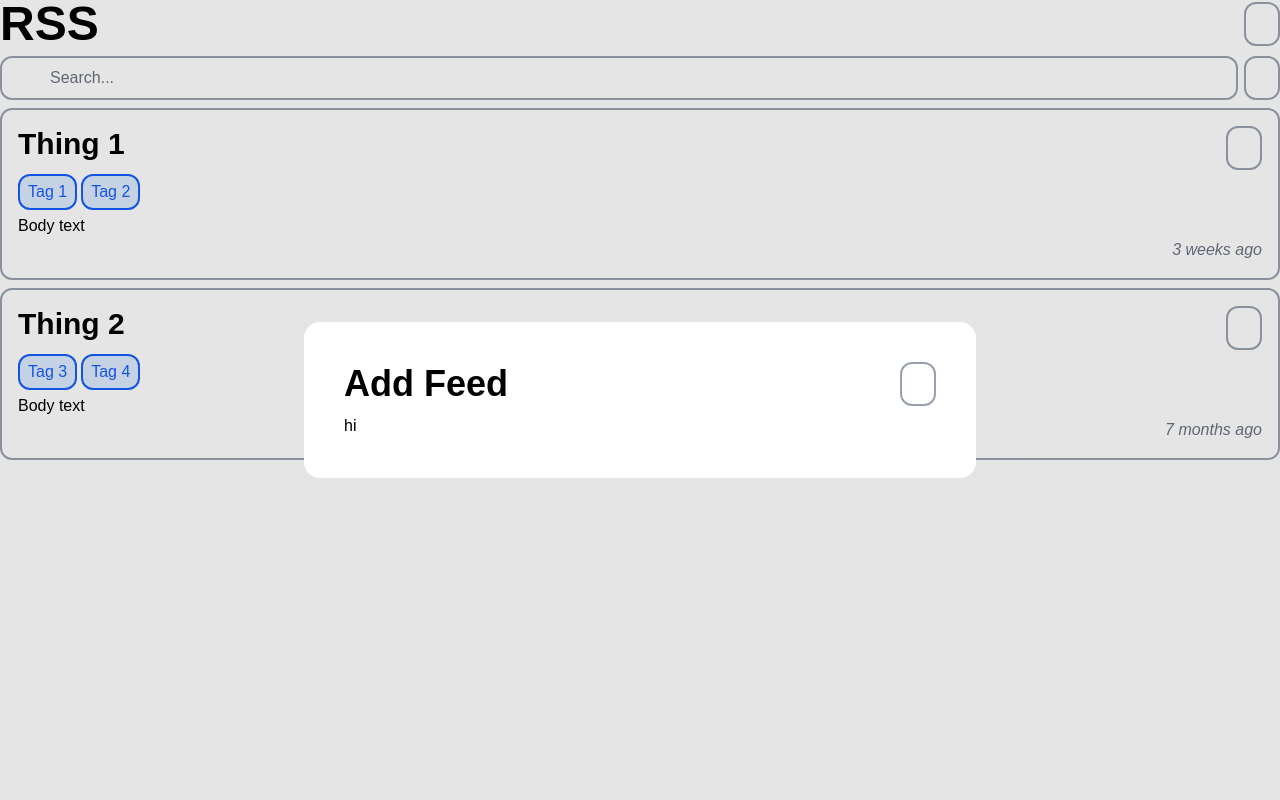
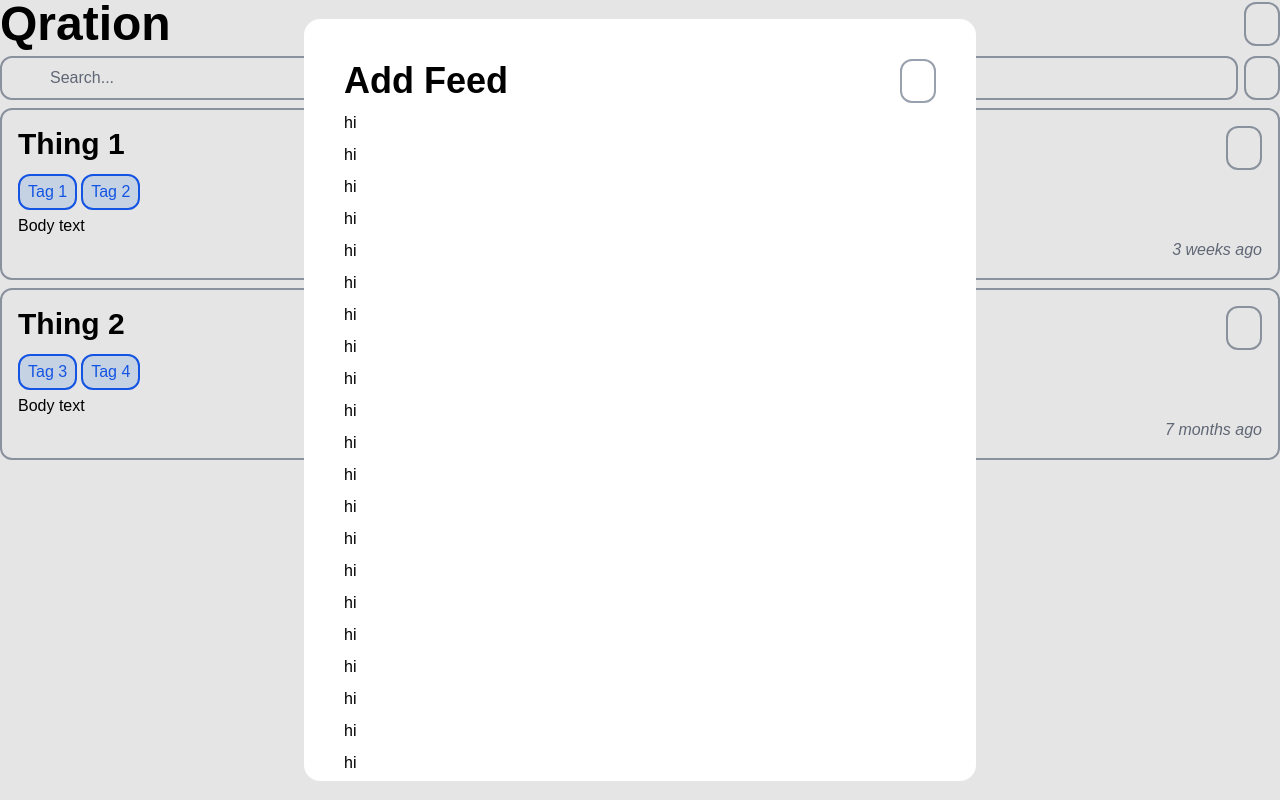
Before and after one commit to qration/app, a SvelteKit app: page / in a window 1280 px wide. Both pictures are taken after a click on the button 1262 px from the left and 24 px from the top of the page. Built offline with nearby package versions, Linux system fonts and the light colour scheme; some icons are missing; a web font is replaced by a local one.

Commit message:
fix: small tweaks

```diff
--- a/src/lib/components/Modal.svelte
+++ b/src/lib/components/Modal.svelte
@@ -19,7 +19,7 @@
   onclose={() => { open = false }}
   class="p-10 rounded-2xl w-full max-w-2xl m-auto">
   <div class="flex flex-col gap-2">
-    <div class="flex flex-row items-center justify-between">
+    <div class="flex flex-row items-center justify-between sticky top-0 bg-white">
       <span class="text-4xl font-bold">{title}</span>
       <IconButton Icon={IconX} onclick={() => { dialog?.close() }}/>
     </div>
--- a/src/lib/components/Tag.svelte
+++ b/src/lib/components/Tag.svelte
@@ -4,6 +4,7 @@
 
 <span class="bg-blue-100 text-blue-600
              px-2 py-1 my-1
-             rounded-xl border-2">
+             rounded-xl border-2
+             cursor-pointer hover:bg-blue-200">
   {name}
 </span>
--- a/src/routes/+page.svelte
+++ b/src/routes/+page.svelte
@@ -32,7 +32,7 @@
 
 <div class="flex flex-col gap-2">
 	<div class="flex flex-row items-center justify-between">
-		<span class="text-5xl font-bold">RSS</span>
+		<span class="text-5xl font-bold">Qration</span>
 		<IconButton Icon={IconPlus} onclick={() => { addModalOpen = true; console.log('hi') }}/>
 	</div>
 	<div class="flex flex-row gap-1.5">
@@ -59,5 +59,82 @@
 >
 	{#snippet body()}
 		<span>hi</span>
+		<span>hi</span>
+		<span>hi</span>
+		<span>hi</span>
+		<span>hi</span>
+		<span>hi</span>
+		<span>hi</span>
+		<span>hi</span>
+		<span>hi</span>
+		<span>hi</span>
+		<span>hi</span>
+		<span>hi</span>
+		<span>hi</span>
+		<span>hi</span>
+		<span>hi</span>
+		<span>hi</span>
+		<span>hi</span>
+		<span>hi</span>
+		<span>hi</span>
+		<span>hi</span>
+		<span>hi</span>
+		<span>hi</span>
+		<span>hi</span>
+		<span>hi</span>
+		<span>hi</span>
+		<span>hi</span>
+		<span>hi</span>
+		<span>hi</span>
+		<span>hi</span>
+		<span>hi</span>
+		<span>hi</span>
+		<span>hi</span>
+		<span>hi</span>
+		<span>hi</span>
+		<span>hi</span>
+		<span>hi</span>
+		<span>hi</span>
+		<span>hi</span>
+		<span>hi</span>
+		<span>hi</span>
+		<span>hi</span>
+		<span>hi</span>
+		<span>hi</span>
+		<span>hi</span>
+		<span>hi</span>
+		<span>hi</span>
+		<span>hi</span>
+		<span>hi</span>
+		<span>hi</span>
+		<span>hi</span>
+		<span>hi</span>
+		<span>hi</span>
+		<span>hi</span>
+		<span>hi</span>
+		<span>hi</span>
+		<span>hi</span>
+		<span>hi</span>
+		<span>hi</span>
+		<span>hi</span>
+		<span>hi</span>
+		<span>hi</span>
+		<span>hi</span>
+		<span>hi</span>
+		<span>hi</span>
+		<span>hi</span>
+		<span>hi</span>
+		<span>hi</span>
+		<span>hi</span>
+		<span>hi</span>
+		<span>hi</span>
+		<span>hi</span>
+		<span>hi</span>
+		<span>hi</span>
+		<span>hi</span>
+		<span>hi</span>
+		<span>hi</span>
+		<span>hi</span>
+		<span>hi</span>
 	{/snippet}
 </Modal>
```
